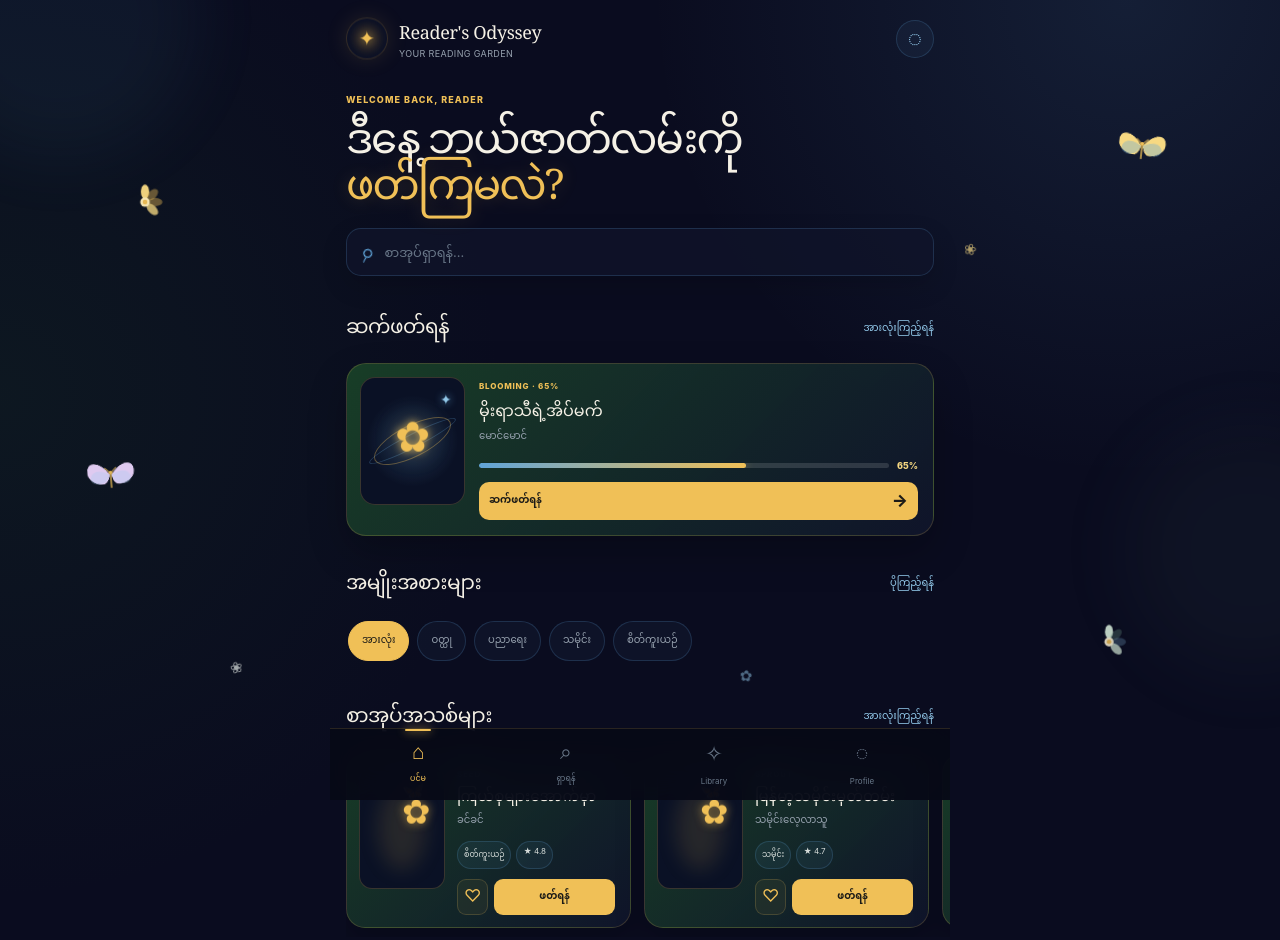
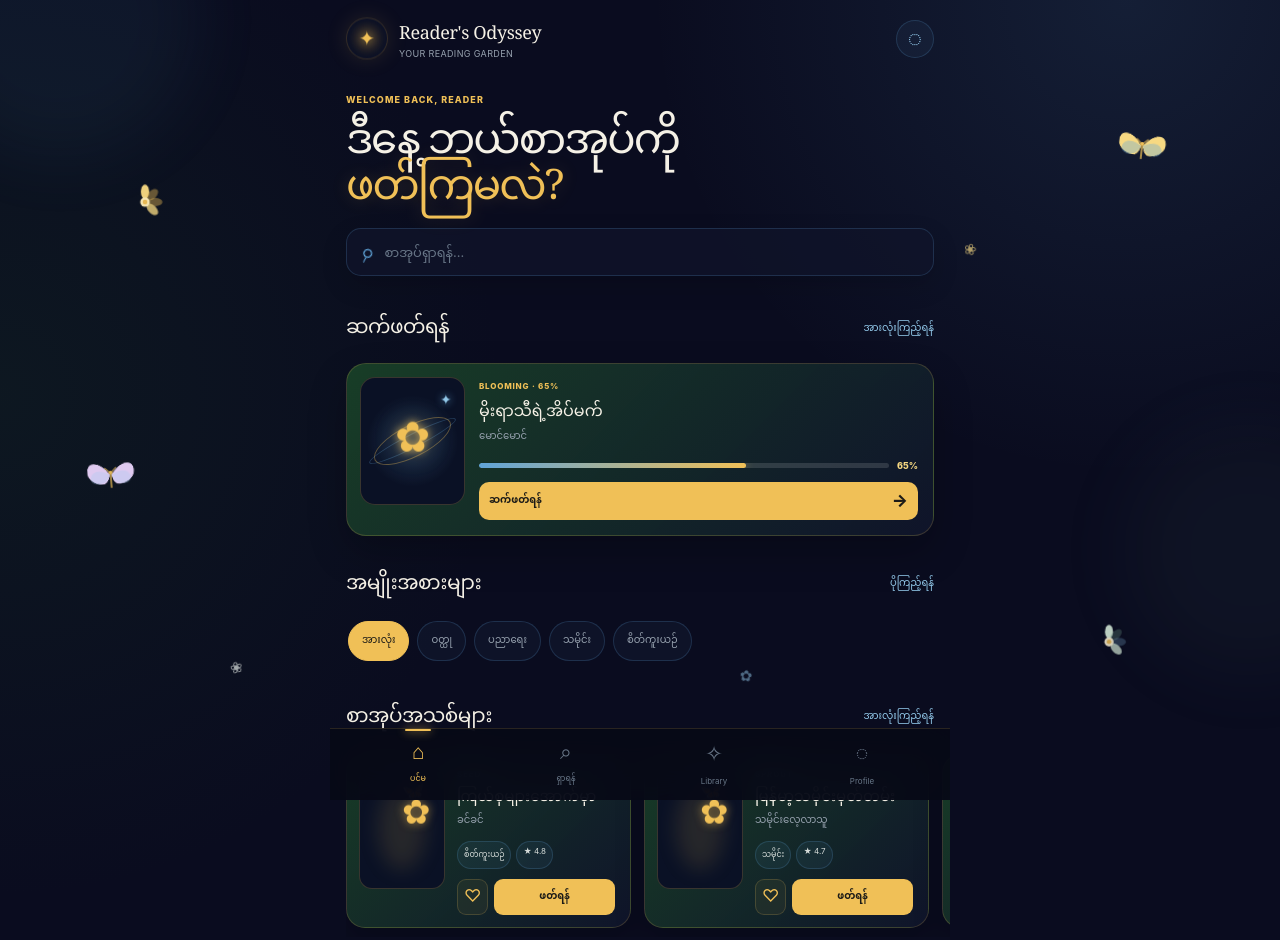
Before and after one commit to mochigum48-cyber/Tg_bot_mochi, a plain HTML site: page index.html in a window 1280 px wide. Drawn offline with Linux system fonts and the light colour scheme.

Commit message:
Update index.html
Signed-off-by: mochigum48-cyber <mochigum48@gmail.com>

```diff
--- a/index.html
+++ b/index.html
@@ -98,7 +98,7 @@
 
     <section class="greeting">
       <p class="greeting-small">WELCOME BACK, READER</p>
-      <h2>ဒီနေ့ ဘယ်ဇာတ်လမ်းကို<br><span>ဖတ်ကြမလဲ?</span></h2>
+      <h2>ဒီနေ့ ဘယ်စာအုပ်ကို<br><span>ဖတ်ကြမလဲ?</span></h2>
     </section>
 
     <section class="search-section">
```
